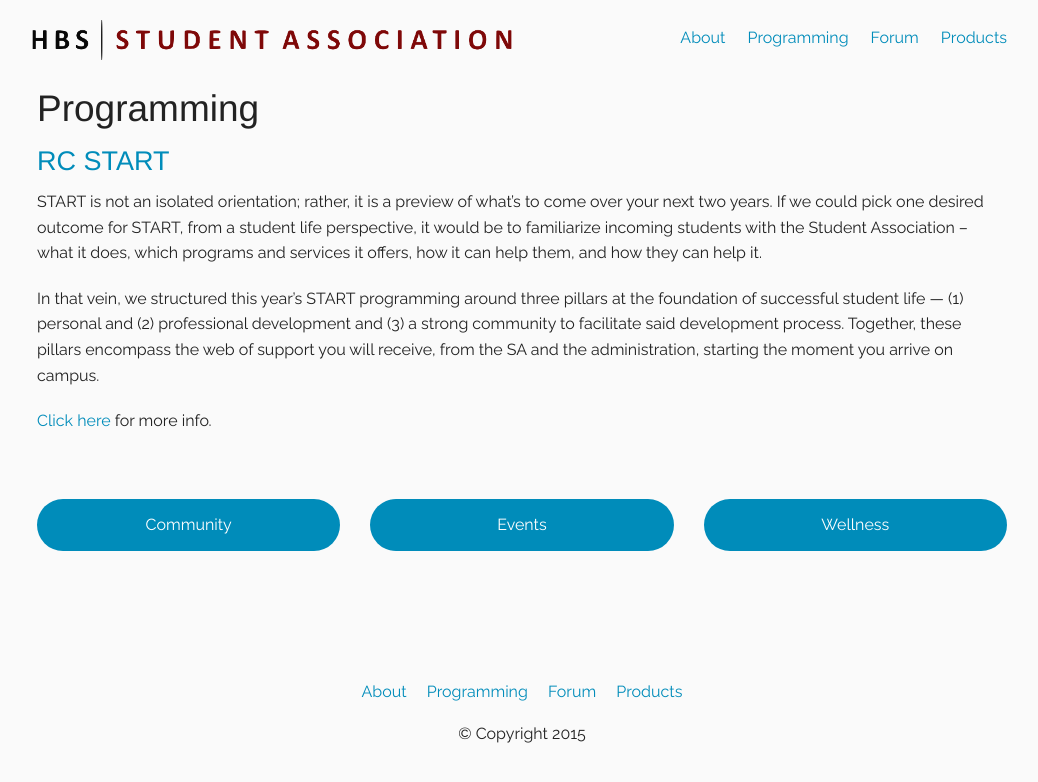
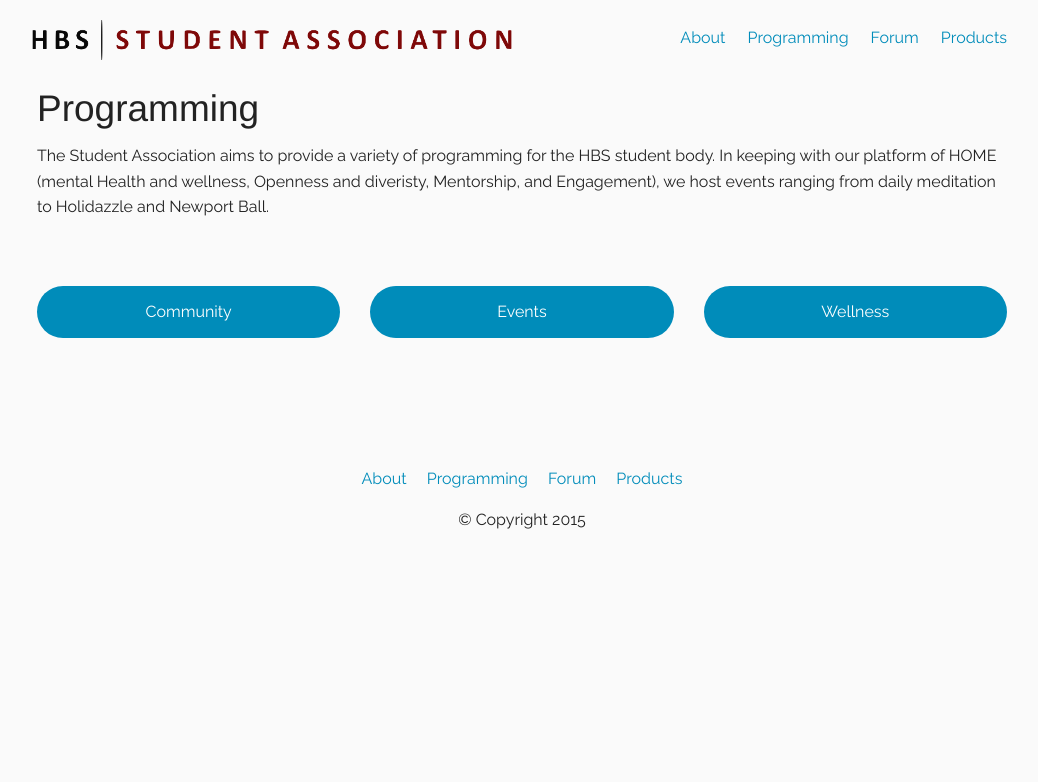
Before and after one commit to hbssa/homepage, a Jekyll site: the page built from pages/programming.md, in a window 1280 px wide. Shown: the top 782 px of the page, without its empty margins (118-1156 px from the left). Built offline with Jekyll 4.4.1, drawn with Linux system fonts in a browser that asks for light colours.

Commit message:
Deleted START info; more changes to come!

```diff
--- a/pages/programming.md
+++ b/pages/programming.md
@@ -6,13 +6,10 @@ permalink: /programming/
 
 ## Programming
 
-### [RC START][1]
 
-START is not an isolated orientation; rather, it is a preview of what’s to come over your next two years. If we could pick one desired outcome for START, from a student life perspective, it would be to familiarize incoming students with the Student Association – what it does, which programs and services it offers, how it can help them, and how they can help it.
 
-In that vein, we structured this year's START programming around three pillars at the foundation of successful student life — (1) personal and (2) professional development and (3) a strong community to facilitate said development process. Together, these pillars encompass the web of support you will receive, from the SA and the administration, starting the moment you arrive on campus.
+The Student Association aims to provide a variety of programming for the HBS student body. In keeping with our platform of HOME (mental Health and wellness, Openness and diveristy, Mentorship, and Engagement), we host events ranging from daily meditation to Holidazzle and Newport Ball.
 
-[Click here][1] for more info.
 
 <br>
 
```
